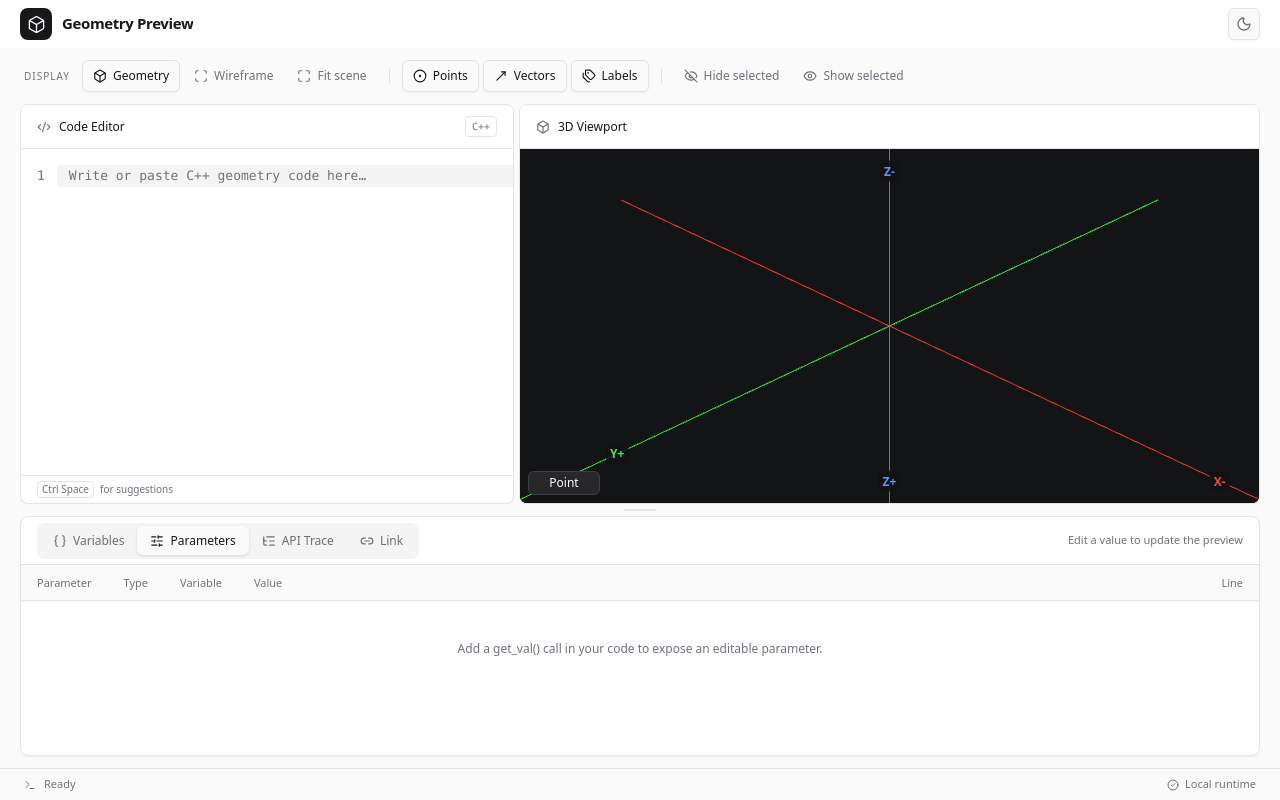
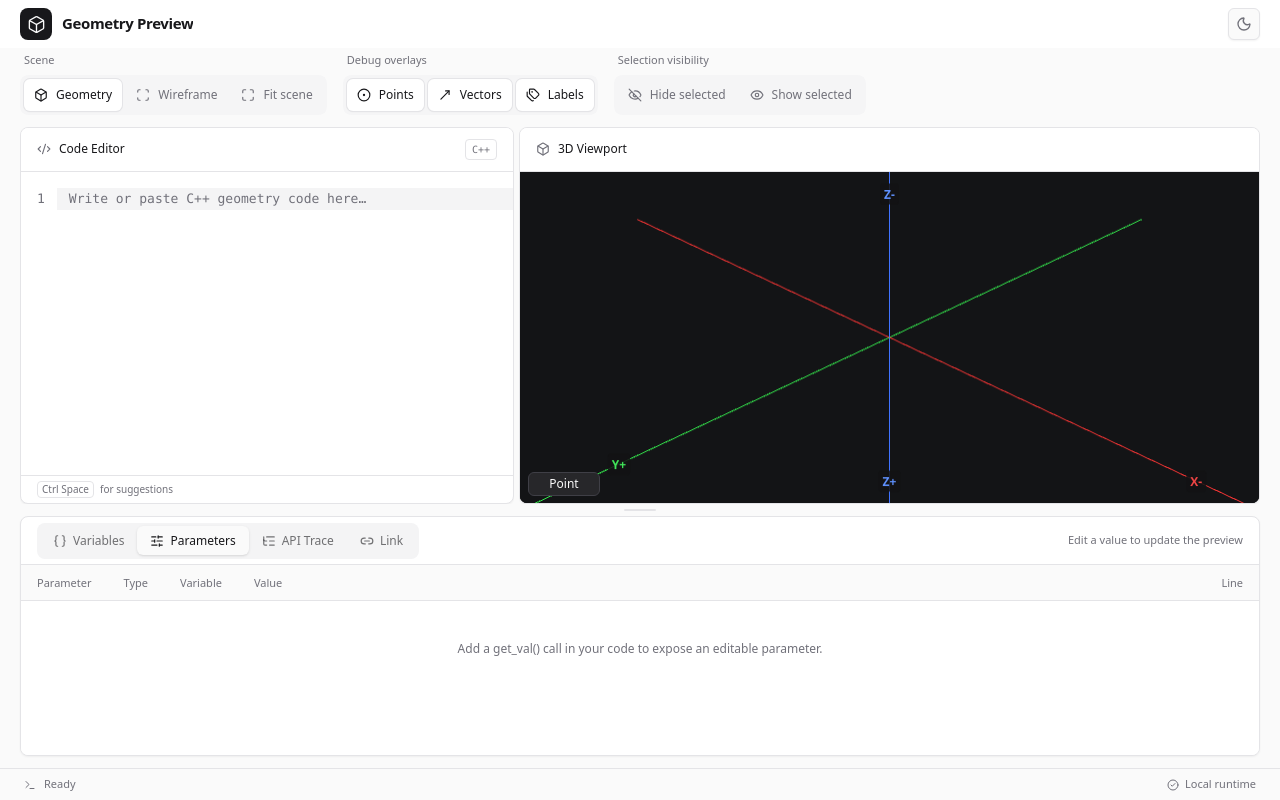
Before and after one commit to PhanVonHohenzollern/3d, a React (Vite) app: page / in a window 1280 px wide. Built offline with nearby package versions, Linux system fonts and the light colour scheme.

Commit message:
Group display toolbar controls and add explanatory tooltips

```diff
--- a/src/components/ToolBar.tsx
+++ b/src/components/ToolBar.tsx
@@ -1,63 +1,99 @@
-import { Button } from './ui/button';
-import { Separator } from './ui/separator';
 import { Box, CircleDot, Eye, EyeOff, Maximize, MoveUpRight, Scan, Tags, type LucideIcon } from 'lucide-react';
 import { useAction } from '../hooks/useAction';
 import type { Action } from '../hooks/mainWindow/Action';
 import type { ActionListItem } from '../types/mainWindow';
-import { cn } from '../utils/cn';
+import { cn } from '../lib/utils';
 import { preventDefault } from '../utils/events';
+import { Button } from './ui/button';
+import { Tooltip, TooltipContent, TooltipProvider, TooltipTrigger } from './ui/tooltip';
 
-const presentation: Record<string, { label: string; icon: LucideIcon }> = {
-  'Show Geometry': { label: 'Geometry', icon: Box },
-  'Geometry Wireframe': { label: 'Wireframe', icon: Scan },
-  'Fit Scene': { label: 'Fit scene', icon: Maximize },
-  'Show Points': { label: 'Points', icon: CircleDot },
-  'Show Vectors': { label: 'Vectors', icon: MoveUpRight },
-  'Show Labels': { label: 'Labels', icon: Tags },
-  'Hide Selected': { label: 'Hide selected', icon: EyeOff },
-  'Show Selected': { label: 'Show selected', icon: Eye },
+const presentation: Record<string, { label: string; icon: LucideIcon; description: string }> = {
+  'Show Geometry': { label: 'Geometry', icon: Box, description: 'Show or hide generated geometry.' },
+  'Geometry Wireframe': { label: 'Wireframe', icon: Scan, description: 'Display geometry as wireframe.' },
+  'Fit Scene': { label: 'Fit scene', icon: Maximize, description: 'Fit the camera to the scene.' },
+  'Show Points': { label: 'Points', icon: CircleDot, description: 'Show or hide point debug markers.' },
+  'Show Vectors': { label: 'Vectors', icon: MoveUpRight, description: 'Show or hide vector debug arrows.' },
+  'Show Labels': { label: 'Labels', icon: Tags, description: 'Show or hide debug labels.' },
+  'Hide Selected': {
+    label: 'Hide selected',
+    icon: EyeOff,
+    description: 'Hide selected point and vector debug overlays.',
+  },
+  'Show Selected': {
+    label: 'Show selected',
+    icon: Eye,
+    description:
+      'Restore selected point and vector debug overlays. The Points, Vectors, and Labels toggles still apply.',
+  },
 };
 
+const groupNames = ['Scene', 'Debug overlays', 'Selection visibility'];
+
 function ToolBarButton({ action }: { action: Action }) {
-  const { iconText, checkable, checked, trigger } = useAction(action);
+  const { iconText, checkable, checked, shortcutText, trigger } = useAction(action);
   const item = presentation[iconText];
   const Icon = item?.icon;
 
   return (
+    <Tooltip>
+      <TooltipTrigger asChild>
         <Button
           type="button"
-      variant={checked ? 'outline' : 'ghost'}
+          variant="ghost"
           size="sm"
           aria-label={iconText}
-      title={iconText}
           aria-pressed={checkable ? checked : undefined}
-      className={cn('shrink-0 text-xs', !checked && 'text-muted-foreground')}
+          className={cn(
+            'h-8 shrink-0 gap-2 px-3 text-xs focus-visible:ring-2',
+            checked
+              ? 'bg-base text-fg shadow-xs ring-1 ring-line hover:bg-base'
+              : 'text-muted-foreground hover:bg-base/60 hover:text-fg',
+          )}
           onMouseDown={preventDefault}
           onClick={trigger}
         >
           {Icon && <Icon className="size-3.5" aria-hidden />}
           {item?.label ?? iconText}
         </Button>
+      </TooltipTrigger>
+      <TooltipContent side="bottom" sideOffset={8} className="max-w-64">
+        <p>{item?.description ?? iconText}</p>
+        {(checkable || shortcutText) && (
+          <div className="mt-1 flex items-center justify-between gap-4 text-[10px] opacity-75">
+            {checkable && <span>{checked ? 'On' : 'Off'}</span>}
+            {shortcutText && <kbd className="font-code">{shortcutText}</kbd>}
+          </div>
+        )}
+      </TooltipContent>
+    </Tooltip>
   );
 }
 
 export function ToolBar({ items }: { items: readonly ActionListItem[] }) {
+  const groups: Action[][] = [[]];
+  for (const item of items) {
+    if (item === 'separator') groups.push([]);
+    else groups[groups.length - 1].push(item);
+  }
+
   return (
+    <TooltipProvider delayDuration={300}>
       <div
         role="toolbar"
         aria-label="Preview display"
-      className="flex h-14 shrink-0 items-center gap-1 overflow-x-auto px-4 sm:px-6"
+        className="flex shrink-0 items-end gap-4 overflow-x-auto px-2 pt-1 pb-3 sm:px-5"
       >
-      <span className="mr-2 hidden text-[10px] font-medium tracking-widest text-muted-foreground lg:inline">
-        DISPLAY
-      </span>
-      {items.map((item, i) =>
-        item === 'separator' ? (
-          <Separator key={`separator-${i}`} orientation="vertical" className="mx-2 h-4!" />
-        ) : (
-          <ToolBarButton key={item.text} action={item} />
-        ),
-      )}
+        {groups.map((actions, index) => (
+          <div key={index} role="group" aria-label={groupNames[index]} className="flex shrink-0 flex-col gap-1.5">
+            <span className="px-1 text-[11px] font-medium text-muted-foreground">{groupNames[index]}</span>
+            <div className="flex items-center gap-1 rounded-lg bg-secondary/70 p-1">
+              {actions.map((action) => (
+                <ToolBarButton key={action.text} action={action} />
+              ))}
             </div>
+          </div>
+        ))}
+      </div>
+    </TooltipProvider>
   );
 }
--- /dev/null
+++ b/src/components/ui/tooltip.tsx
@@ -0,0 +1,41 @@
+import * as React from 'react';
+import { cn } from '@/lib/utils';
+import { Tooltip as TooltipPrimitive } from 'radix-ui';
+
+function TooltipProvider({ delayDuration = 0, ...props }: React.ComponentProps<typeof TooltipPrimitive.Provider>) {
+  return <TooltipPrimitive.Provider data-slot="tooltip-provider" delayDuration={delayDuration} {...props} />;
+}
+
+function Tooltip({ ...props }: React.ComponentProps<typeof TooltipPrimitive.Root>) {
+  return <TooltipPrimitive.Root data-slot="tooltip" {...props} />;
+}
+
+function TooltipTrigger({ ...props }: React.ComponentProps<typeof TooltipPrimitive.Trigger>) {
+  return <TooltipPrimitive.Trigger data-slot="tooltip-trigger" {...props} />;
+}
+
+function TooltipContent({
+  className,
+  sideOffset = 0,
+  children,
+  ...props
+}: React.ComponentProps<typeof TooltipPrimitive.Content>) {
+  return (
+    <TooltipPrimitive.Portal>
+      <TooltipPrimitive.Content
+        data-slot="tooltip-content"
+        sideOffset={sideOffset}
+        className={cn(
+          'z-50 w-fit origin-(--radix-tooltip-content-transform-origin) animate-in rounded-md bg-foreground px-3 py-1.5 text-xs text-balance text-background fade-in-0 zoom-in-95 data-[side=bottom]:slide-in-from-top-2 data-[side=left]:slide-in-from-right-2 data-[side=right]:slide-in-from-left-2 data-[side=top]:slide-in-from-bottom-2 data-[state=closed]:animate-out data-[state=closed]:fade-out-0 data-[state=closed]:zoom-out-95',
+          className,
+        )}
+        {...props}
+      >
+        {children}
+        <TooltipPrimitive.Arrow className="z-50 size-2.5 translate-y-[calc(-50%_-_2px)] rotate-45 rounded-[2px] bg-foreground fill-foreground" />
+      </TooltipPrimitive.Content>
+    </TooltipPrimitive.Portal>
+  );
+}
+
+export { Tooltip, TooltipTrigger, TooltipContent, TooltipProvider };
```
Lines whose indentation alone changed are shown as unchanged.
